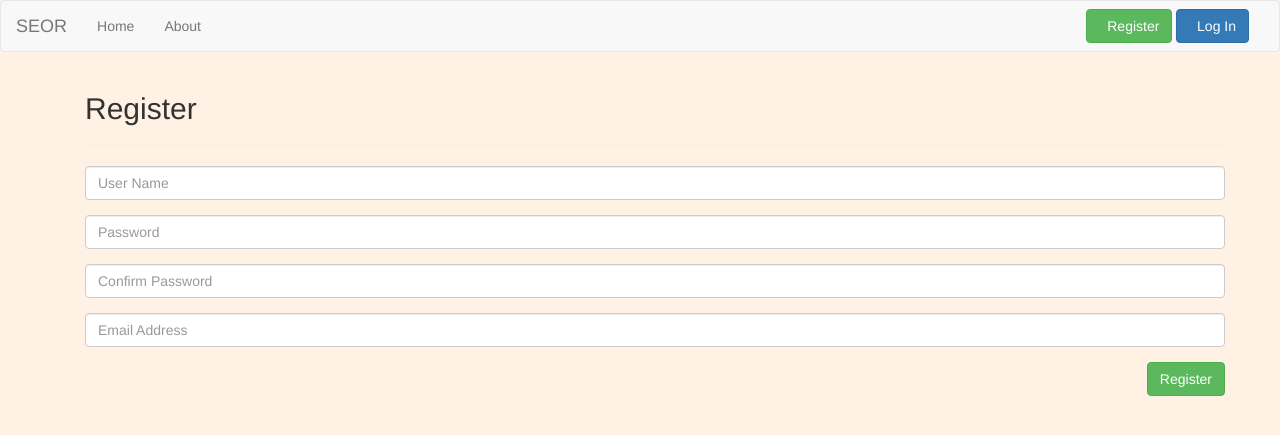
After one commit to TueNguyen2911/Semester_Organizer, a Node server app: page /register in a window 1280 px wide. The commit adds this page. Shown: the top 435 px of the page. Run offline with Node 20, Linux system fonts and the light colour scheme; some libraries are stand-ins or nearby versions.

Commit message:
3rd commit

```diff
--- a/server.js
+++ b/server.js
@@ -7,6 +7,7 @@ const express = require("express"); //require and use express()
 const app = express();
 
 const bodyParser = require("body-parser"); //require bodyParser to parese request.body
+app.use(bodyParser.urlencoded({extended:true}));
 
 const path = require("path");
 
@@ -46,6 +47,8 @@ app.use(function(req,res,next){ //to recognize 404
 app.use(express.static(path.join(__dirname, 'views'))); //make /views static to use hbs
 app.use(express.static(path.join(__dirname, 'public'))); //make /views static to use hbs
 
+const data_service_auth = require('./data-service-authenticate.js');
+
 //todo: server routes
 
 app.get('/', (req,res) => {
@@ -53,8 +56,24 @@ app.get('/', (req,res) => {
 })
 
 
+app.get('/register', (req, res) => {
+    res.render('register');
+});
+app.post("/register", (req,res) => {
+    console.log(req.body);
+    data_service_auth.registerUser(req.body)
+    .then(() => res.render("register", {successMessage: "User created!"}))
+    .catch((error) => res.render('register', {errorMessage: error}));
+});
+
 
 
 
 //let app listens to requests
-app.listen(HTTP_PORT, onHTTPStart);
+data_service_auth.initialize()
+.then(() => {
+    app.listen(HTTP_PORT, onHTTPStart);
+})
+.catch((error) => {
+    console.log(error);
+})
--- a/views/home.hbs
+++ b/views/home.hbs
@@ -37,7 +37,7 @@
 
           <h2>Welcome to Semester Organizer (SEOR)</h2>
 
-          <img src='https://leverageedu.com/blog/wp-content/uploads/2019/12/Fall-Semester-vs-Spring-Semester.png' alt='studying'>
+          <img class="img-fluid" style="max-width: 100%; height:auto;" src='https://leverageedu.com/blog/wp-content/uploads/2019/12/Fall-Semester-vs-Spring-Semester.png'  alt='studying'>
 
           </article>
 
--- /dev/null
+++ b/views/register.hbs
@@ -0,0 +1,43 @@
+<div class="container register-form">
+    <h2>Register</h2>
+    <hr />
+    {{#if errorMessage}}
+        <div class="alert alert-danger"><strong>Error:</strong> {{errorMessage}}</div>
+    {{else if successMessage}}
+        <div class="alert alert-success"> <strong>Success:</strong> {{successMessage}}</div><a class="btn btn-success pull-right"
+href="/login">&nbsp;&nbsp;&nbsp;Proceed to Log in&nbsp;&nbsp;&nbsp;</a><br /><br /><br />
+    {{else}}
+    <form method="post" action="/register">
+        <div class="row">
+            <div class="col-md-12">
+                <div class="form-group">
+                    <input class="form-control" id="userName" name="userName" type="text" placeholder="User Name" required value=""
+                    />
+                </div>
+            </div>
+        </div>
+        <div class="row">
+            <div class="col-md-12">
+                <div class="form-group">
+                    <input class="form-control" id="password" name="password" type="password" placeholder="Password" required />
+                </div>
+            </div>
+        </div>
+        <div class="row">
+            <div class="col-md-12">
+                <div class="form-group">
+                    <input class="form-control" id="password2" name="password2" type="password" placeholder="Confirm Password" required />
+                </div>
+            </div>
+        </div>
+        <div class="row">
+            <div class="col-md-12">
+                <div class="form-group">
+                    <input class="form-control" id="email" name="email" type="email" placeholder="Email Address" required />
+                </div>
+            </div>
+        </div>
+        <input type="submit" class="btn btn-success pull-right" value="Register" />
+    </form>
+    {{/if}}
+    </div>
```
Also changed, not shown: data-service-authenticate.js (+83 -4 lines).
